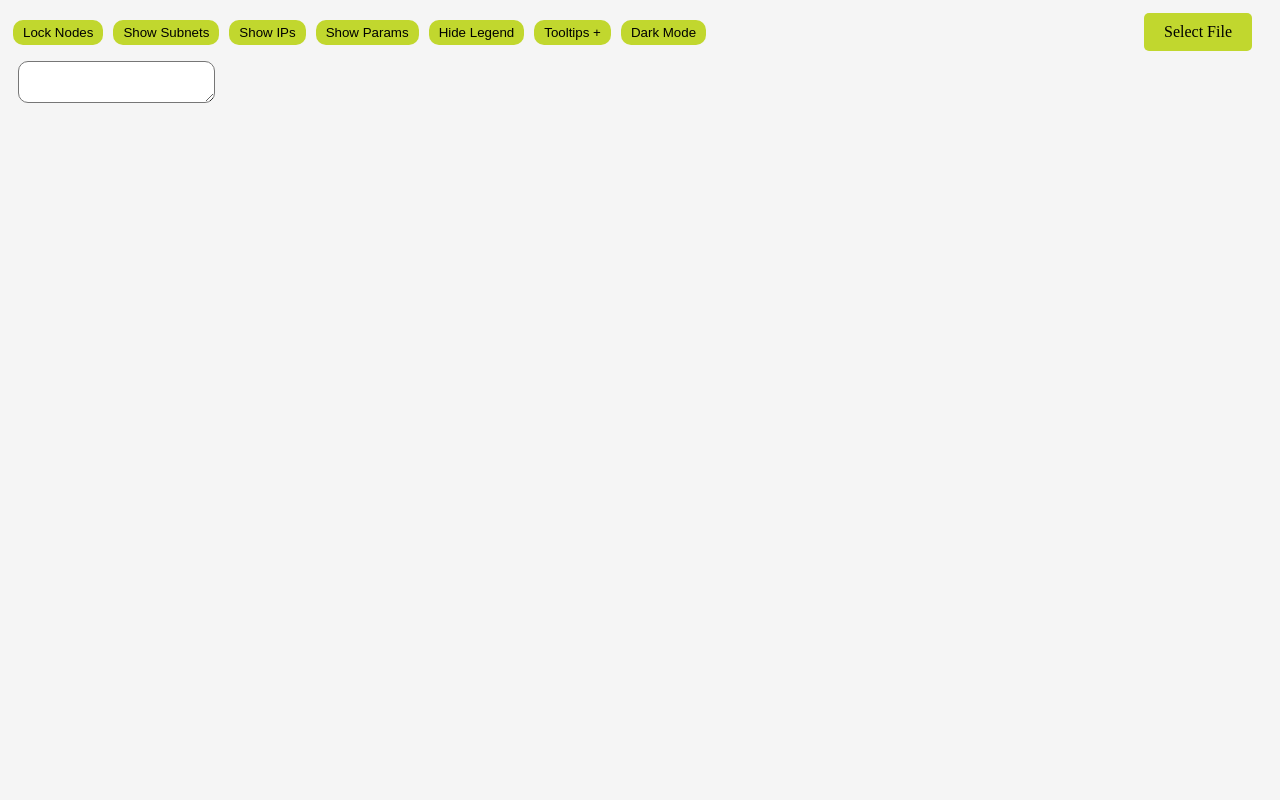
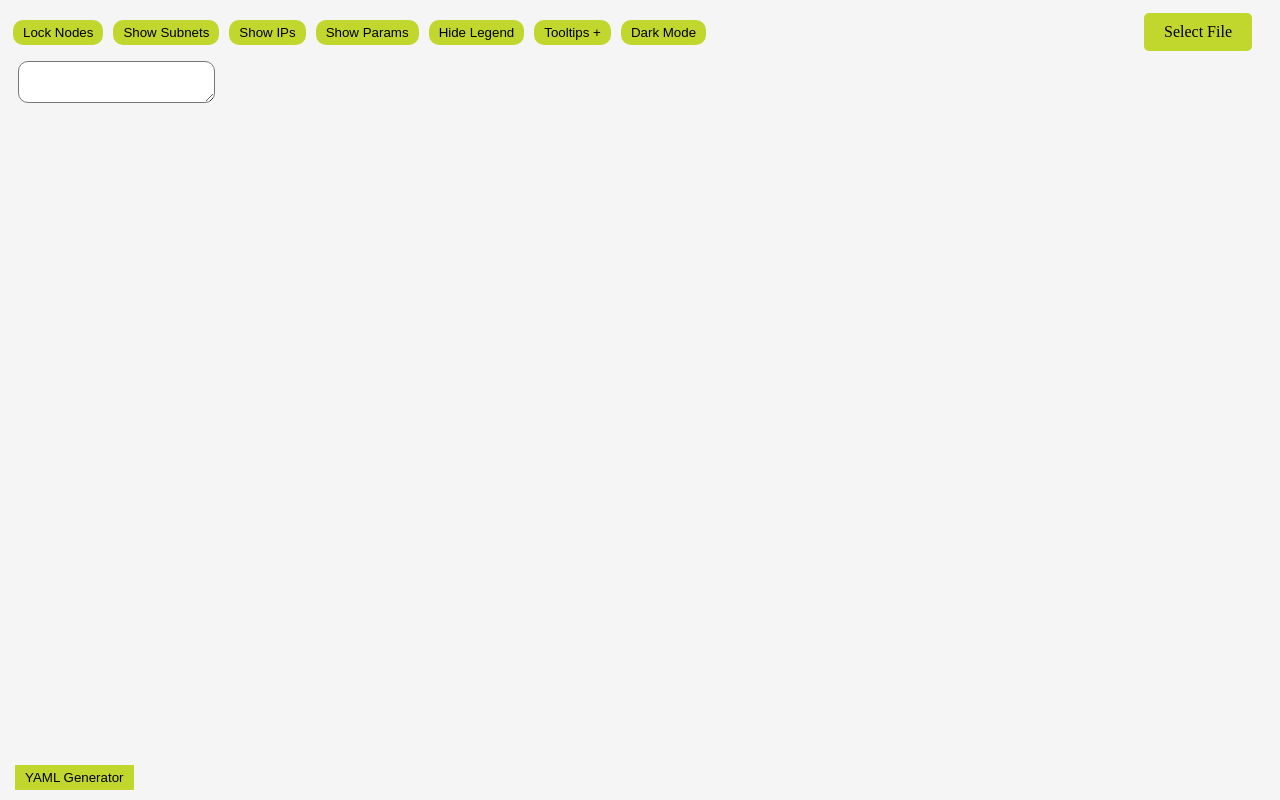
Before and after one commit to gacybercenter/openstack-top-graph, a plain HTML site: page public/index.html in a window 1280 px wide. Drawn offline with nearby package versions, Linux system fonts and the light colour scheme.

Commit message:
Feature: Added the initial button to launch the YAML generator.

```diff
--- a/public/assets/css/site.css
+++ b/public/assets/css/site.css
@@ -79,12 +79,26 @@ body {
     padding: 5px 10px;
 }
 
+.generator {
+    background-color: #c1d72e;
+    color: #000000;
+    border: none;
+    border-radius: 0px;
+    margin-left: 5px;
+    margin-right: 5px;
+    padding: 5px 10px;
+    cursor: pointer;
+    bottom: 10px;
+    left: 10px;
+    position: absolute;
+}
+
 .console-host {
     display: none;
     background-color: #c1d72e;
     color: #000000;
     border: none;
-    border-radius: 10px;
+    border-radius: 0px;
     margin-left: 5px;
     margin-right: 5px;
     padding: 5px 10px;
--- a/public/index.html
+++ b/public/index.html
@@ -31,6 +31,10 @@
             </div>
         </div>
     </div>
+
+    <a id="generator_link" href="#" target="_blank">
+        <button id="generator_button" class="generator">YAML Generator</button>
+    </a>
 
     <a id="console_host_link" href="#" target="_blank">
         <button id="console_host_button" class="console-host">Launch Range</button>
```
